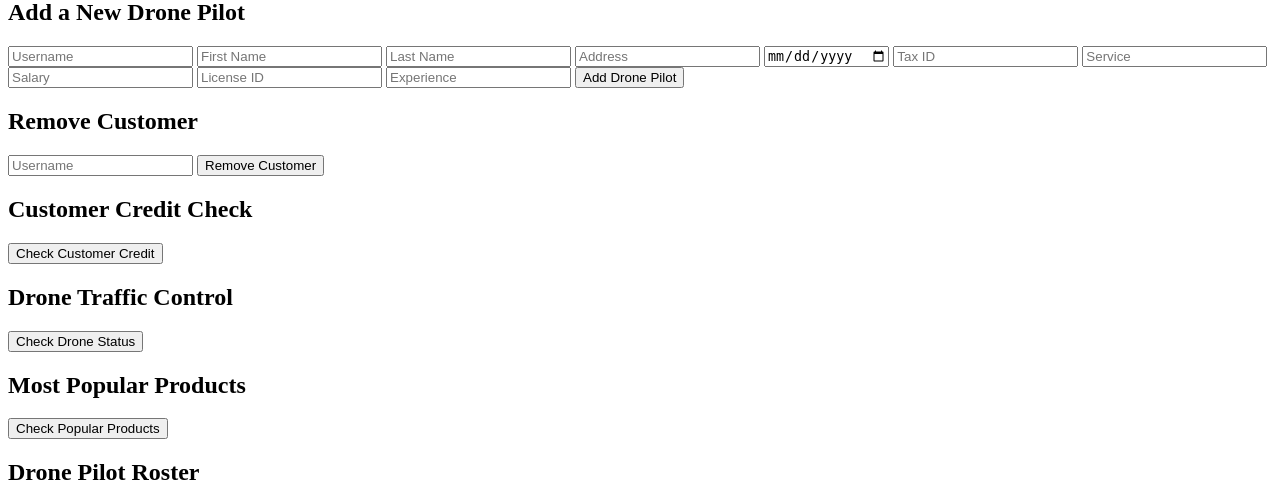
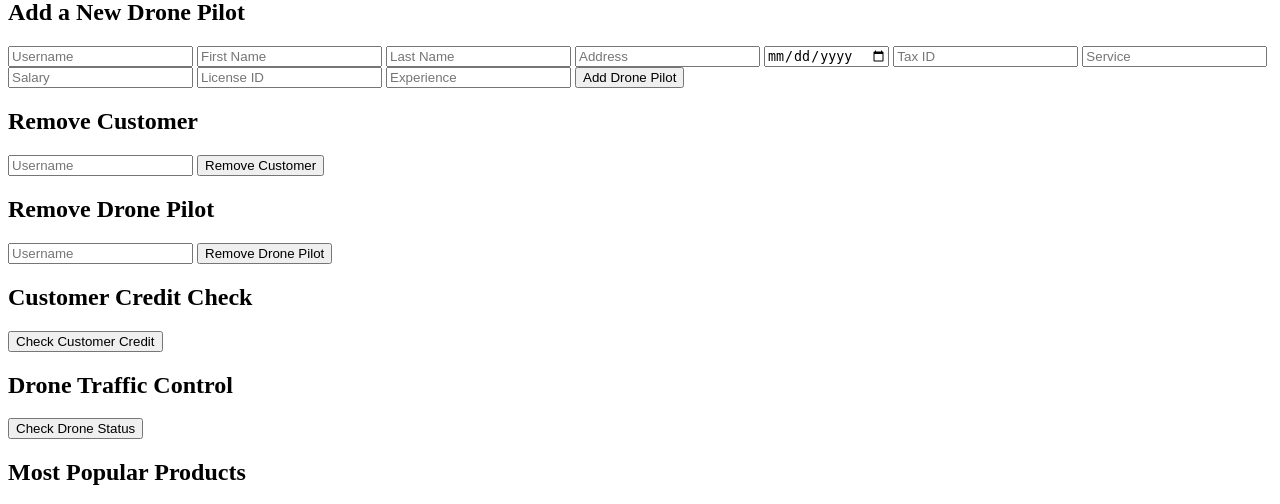
Before and after one commit to Naughtoncolin/Drone-Delivery-Dispatch-Database, a Flask app: template templates/index.html in a window 1280 px wide. Shown: the part 208-712 px from the top of the page. Run offline with Flask 3, Linux system fonts and the light colour scheme; the template is opened without the code that fills it, so the values that code supplies are empty.

Commit message:
ADD: Remove drone pilot procedure

```diff
--- a/app.py
+++ b/app.py
@@ -84,6 +84,20 @@ def remove_customer():
         db.session.rollback()
         return jsonify({'error': str(e)})
 
+@app.route('/remove_drone_pilot', methods=['POST'])
+def remove_drone_pilot():
+    data = request.form
+    try:
+        db.session.execute(
+            text("CALL remove_drone_pilot(:uname)"),
+            {'uname': data['uname']}
+        )
+        db.session.commit()
+        return jsonify({'success': True})
+    except Exception as e:
+        db.session.rollback()
+        return jsonify({'error': str(e)})
+
 @app.route('/customer_credit_check', methods=['GET'])
 def customer_credit_check():
     query = text("SELECT * FROM customer_credit_check")
--- a/templates/index.html
+++ b/templates/index.html
@@ -136,6 +136,34 @@
             })
             .catch(error => {
                 alert('Failed to add drone pilot: ' + error);
+            });
+        }
+    </script>
+
+    <h2>Remove Drone Pilot</h2>
+    <form id="remove_drone_pilot_form" onsubmit="removeDronePilot(); return false;">
+        <input type="text" name="uname" placeholder="Username" required>
+        <button type="submit">Remove Drone Pilot</button>
+    </form>
+
+    <script>
+        function removeDronePilot() {
+            var form = document.getElementById('remove_drone_pilot_form');
+            var formData = new FormData(form);
+            fetch('/remove_drone_pilot', {
+                method: 'POST',
+                body: new URLSearchParams(formData)
+            })
+            .then(response => response.json())
+            .then(result => {
+                if (result.success) {
+                    alert('Drone pilot removed successfully!');
+                } else {
+                    alert('Failed to remove drone pilot: ' + result.error);
+                }
+            })
+            .catch(error => {
+                alert('Failed to remove drone pilot: ' + error);
             });
         }
     </script>
```
